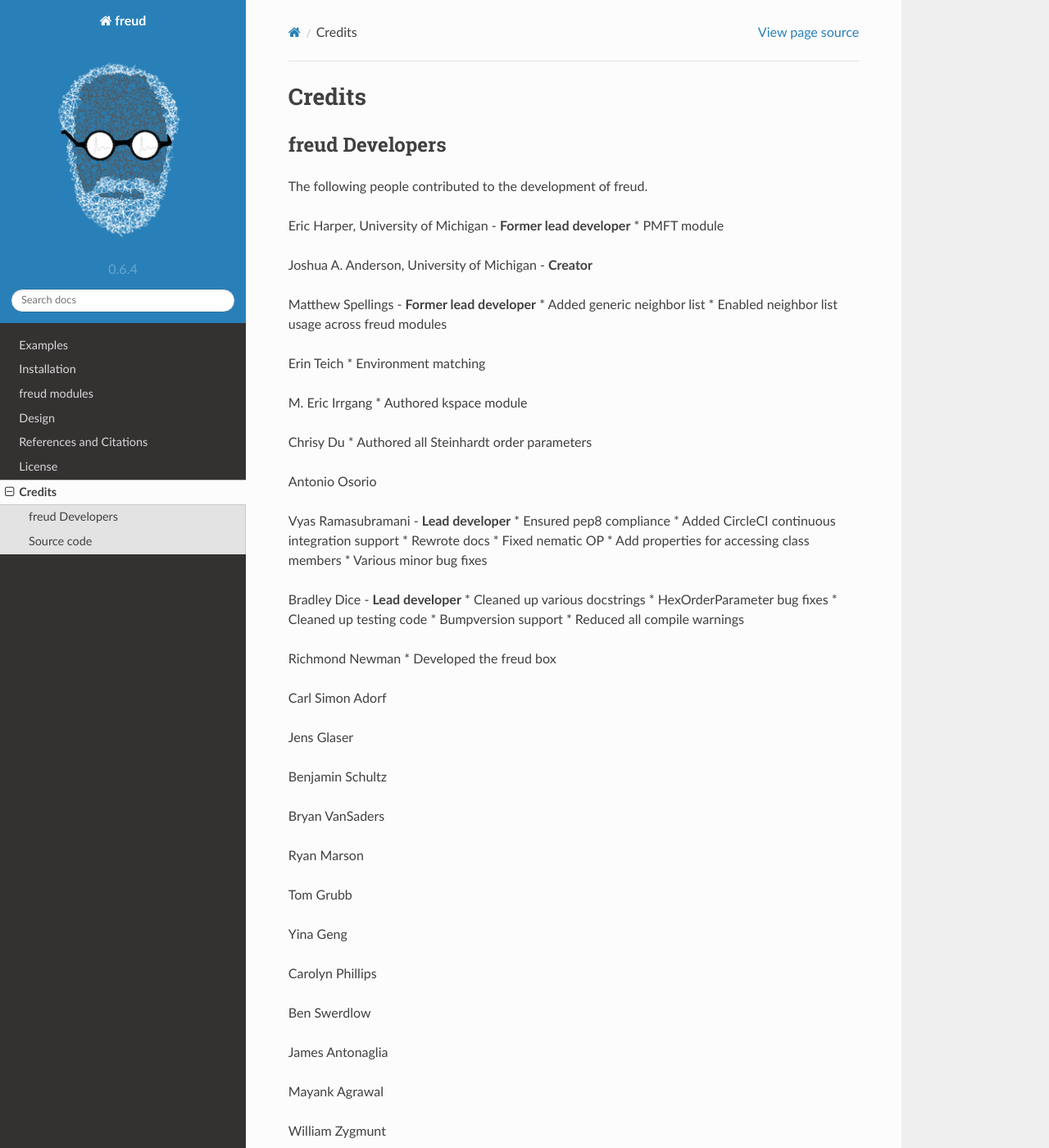
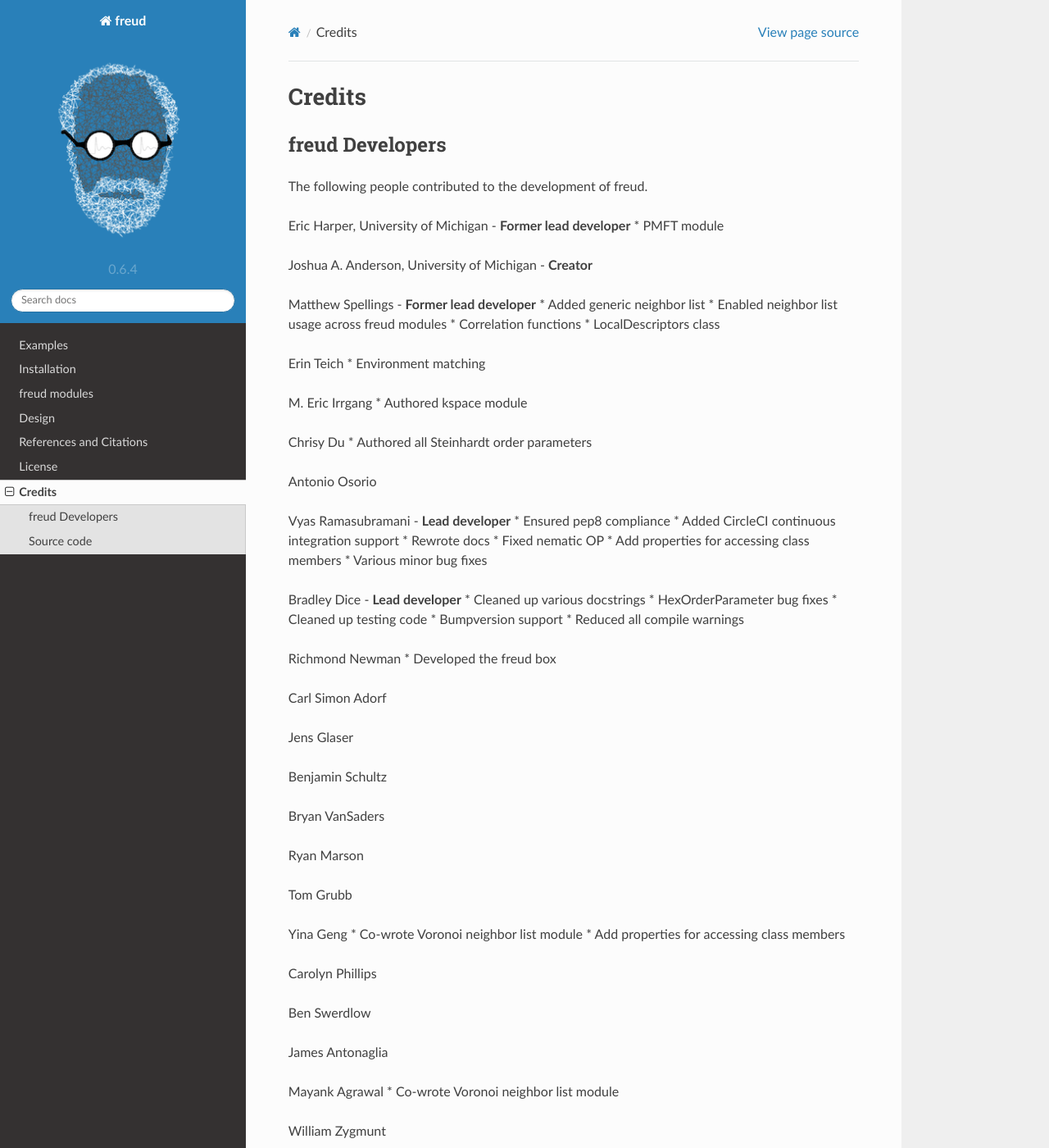
Before and after one commit to glotzerlab/freud, a Sphinx documentation site: the page built from doc/source/credits.rst, in a window 1280 px wide and 1400 px high. Shown: the whole window at 82% size. Built offline with Sphinx 7.4.7 and the Read the Docs theme 2.0.0, drawn with Linux system fonts in a browser that asks for light colours.

Commit message:
First set of emails

```diff
--- a/doc/source/credits.rst
+++ b/doc/source/credits.rst
@@ -14,6 +14,8 @@ Joshua A. Anderson, University of Michigan - **Creator**
 Matthew Spellings - **Former lead developer**
 * Added generic neighbor list
 * Enabled neighbor list usage across freud modules
+* Correlation functions
+* LocalDescriptors class
 
 Erin Teich
 * Environment matching
@@ -57,6 +59,8 @@ Ryan Marson
 Tom Grubb
 
 Yina Geng
+* Co-wrote Voronoi neighbor list module
+* Add properties for accessing class members
 
 Carolyn Phillips
 
@@ -65,6 +69,7 @@ Ben Swerdlow
 James Antonaglia
 
 Mayank Agrawal
+* Co-wrote Voronoi neighbor list module
 
 William Zygmunt
 
```
